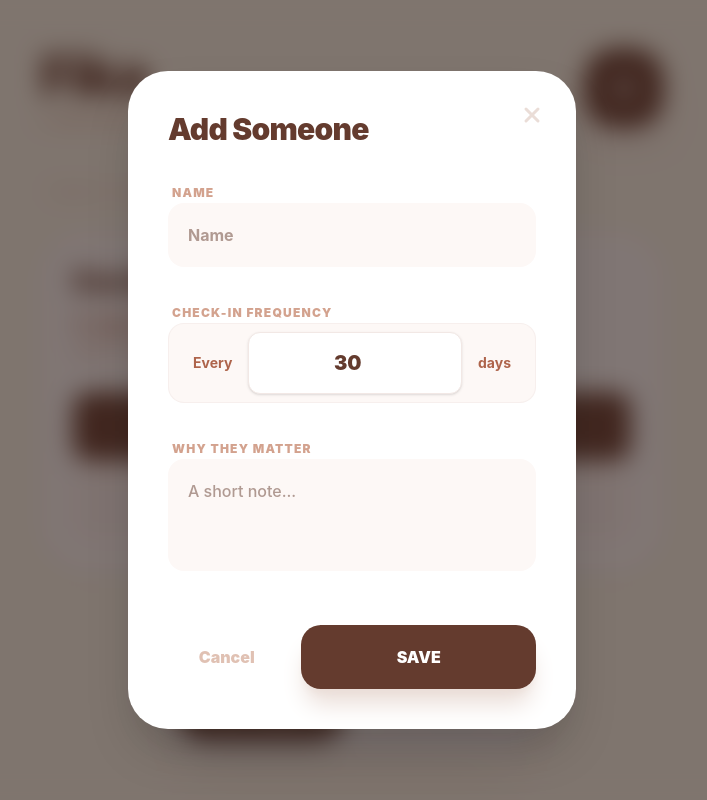
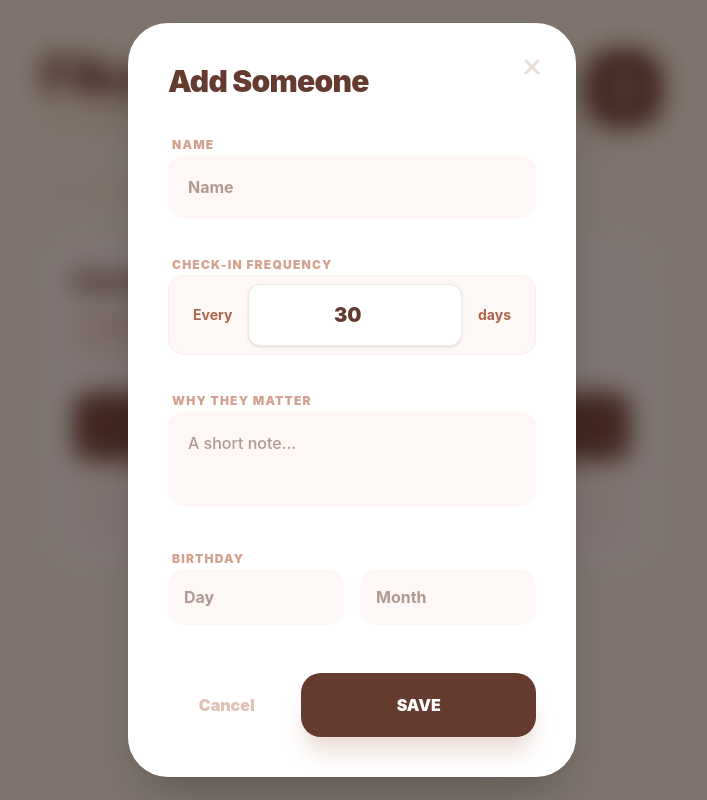
Before and after one commit to rath9110/Fika, a React (Vite) app in the folder client/: page / in a window 1280 px wide. Both pictures are taken after a click on the button "Add Someone". Shown: the whole page, without its empty margins (288-995 px from the left). Built offline with nearby package versions, Linux system fonts and the light colour scheme.

Commit message:
Added birthdate

```diff
--- a/client/src/components/ContactForm.tsx
+++ b/client/src/components/ContactForm.tsx
@@ -12,6 +12,8 @@ const ContactForm: React.FC<Props> = ({ contact, onSave, onDelete, onClose }) =>
     const [name, setName] = useState(contact?.name || '');
     const [days, setDays] = useState(contact?.cadence_interval_days || 30);
     const [note, setNote] = useState(contact?.note || '');
+    const [bDay, setBDay] = useState(contact?.birthday ? new Date(contact.birthday).getDate().toString() : '');
+    const [bMonth, setBMonth] = useState(contact?.birthday ? (new Date(contact.birthday).getMonth() + 1).toString() : '');
 
     return (
         <div className="fixed inset-0 bg-espresso/60 backdrop-blur-md z-[100] flex items-center justify-center p-4 animate-in">
@@ -29,11 +31,17 @@ const ContactForm: React.FC<Props> = ({ contact, onSave, onDelete, onClose }) =>
 
                 <form onSubmit={e => {
                     e.preventDefault();
+                    let birthdayIso = undefined;
+                    if (bDay && bMonth) {
+                        const year = new Date().getFullYear();
+                        birthdayIso = new Date(year, Number(bMonth) - 1, Number(bDay)).toISOString();
+                    }
                     onSave({
                         name,
                         cadence_interval_days: days,
                         last_contacted_at: contact?.last_contacted_at || new Date().toISOString(),
                         birthday_pre_reminder: true,
+                        birthday: birthdayIso,
                         note: note || undefined,
                         snoozed_until: contact?.snoozed_until || null
                     });
@@ -74,8 +82,32 @@ const ContactForm: React.FC<Props> = ({ contact, onSave, onDelete, onClose }) =>
                             value={note}
                             onChange={e => setNote(e.target.value)}
                             placeholder="A short note..."
-                            className="w-full p-5 bg-fika-50 border-none rounded-2xl font-medium text-fika-900 focus:ring-4 focus:ring-fika-100 transition-all outline-none resize-none h-28"
+                            className="w-full p-5 bg-fika-50 border-none rounded-2xl font-medium text-fika-900 focus:ring-4 focus:ring-fika-100 transition-all outline-none resize-none h-24"
                         />
+                    </div>
+
+                    <div className="space-y-2">
+                        <label className="text-xs font-black text-fika-400 uppercase tracking-widest ml-1">Birthday</label>
+                        <div className="flex gap-4">
+                            <input
+                                type="number"
+                                value={bDay}
+                                onChange={e => setBDay(e.target.value)}
+                                placeholder="Day"
+                                className="w-1/2 p-4 bg-fika-50 border-none rounded-2xl font-bold text-fika-900 focus:ring-4 focus:ring-fika-100 transition-all outline-none"
+                                min="1"
+                                max="31"
+                            />
+                            <input
+                                type="number"
+                                value={bMonth}
+                                onChange={e => setBMonth(e.target.value)}
+                                placeholder="Month"
+                                className="w-1/2 p-4 bg-fika-50 border-none rounded-2xl font-bold text-fika-900 focus:ring-4 focus:ring-fika-100 transition-all outline-none"
+                                min="1"
+                                max="12"
+                            />
+                        </div>
                     </div>
 
                     <div className="flex gap-4 pt-4">
--- a/client/src/components/TodayView.tsx
+++ b/client/src/components/TodayView.tsx
@@ -44,7 +44,7 @@ const TodayView: React.FC<Props> = ({ contacts, onConnect, onSnooze }) => {
                                         <div className="space-y-1">
                                             <p className="text-lg text-fika-600 font-bold leading-snug">
                                                 {isBday
-                                                    ? `It’s ${c.name}’s birthday today.`
+                                                    ? `It’s ${c.name}’s birthday today - a gentle reminder to say hi.`
                                                     : `It might feel good to reach out to ${c.name}.`}
                                             </p>
                                             <p className="text-sm text-fika-400 font-bold uppercase tracking-wider">
```
